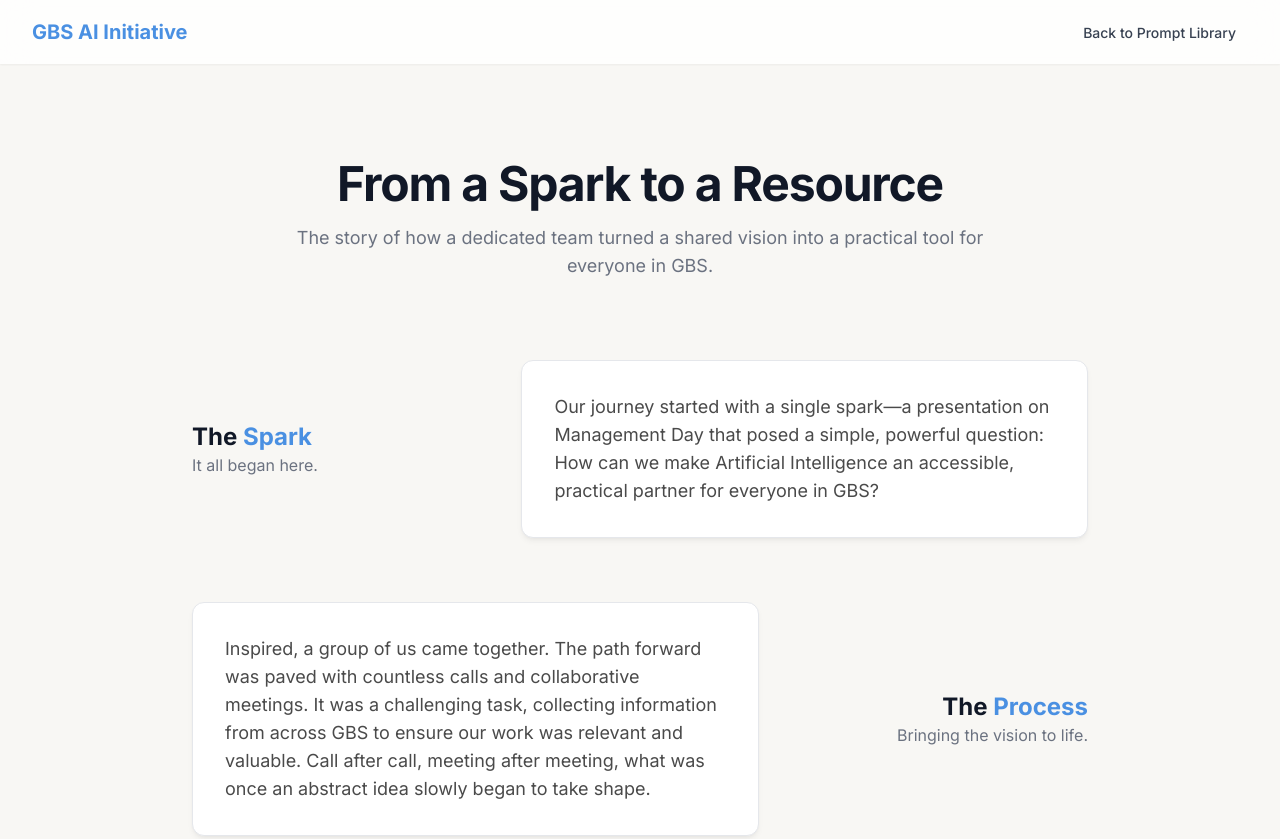
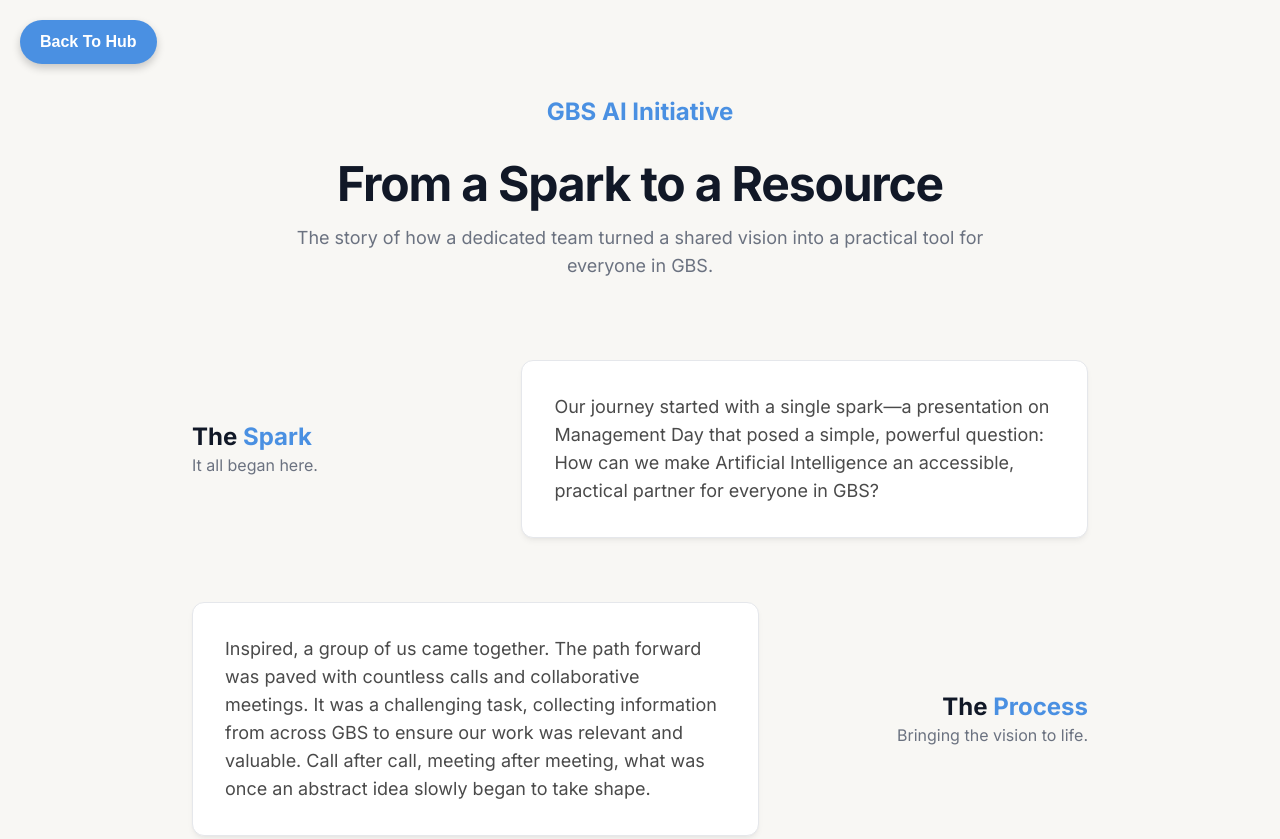
Before and after one commit to duli1982/gbsall4kiro, a plain HTML site: page about-us/index.html in a window 1280 px wide. Shown: the top 839 px of the page. Drawn offline with nearby package versions, Linux system fonts and the light colour scheme.

Commit message:
Update index.html

```diff
--- a/about-us/index.html
+++ b/about-us/index.html
@@ -5,6 +5,7 @@
     <meta name="viewport" content="width=device-width, initial-scale=1.0">
     <title>About Us | Gemini Prompts Library</title>
     <script src="https://cdn.tailwindcss.com"></script>
+    <link rel="stylesheet" href="../shared/hub-button.css">
     <style>
         @import url('https://fonts.googleapis.com/css2?family=Inter:wght@400;500;600;700&display=swap');
         body {
@@ -41,22 +42,17 @@
 </head>
 <body class="antialiased">
 
-    <header class="bg-white/80 backdrop-blur-lg sticky top-0 z-50 shadow-sm">
-        <nav class="container mx-auto px-4 sm:px-6 lg:px-8">
-            <div class="flex items-center justify-between h-16">
-                <div class="flex items-center">
-                    <span class="text-xl font-bold accent-text">GBS AI Initiative</span>
-                </div>
-                <div>
-                    <a href="#" class="nav-link px-3 py-2 rounded-md text-sm font-medium text-gray-700">Back to Prompt Library</a>
-                </div>
-            </div>
-        </nav>
-    </header>
+
 
     <main class="container mx-auto px-4 sm:px-6 lg:px-8 py-16 md:py-24 fade-in">
 
+        <!-- Back To Hub Button -->
+        <a href="../index.html" class="hub-button">Back To Hub</a>
+
         <section class="text-center mb-20">
+            <div class="mb-8">
+                <span class="text-2xl font-bold accent-text">GBS AI Initiative</span>
+            </div>
             <h1 class="text-4xl md:text-5xl font-bold tracking-tight main-heading">From a Spark to a Resource</h1>
             <p class="max-w-3xl mx-auto text-lg text-gray-500 mt-4">
                 The story of how a dedicated team turned a shared vision into a practical tool for everyone in GBS.
```
